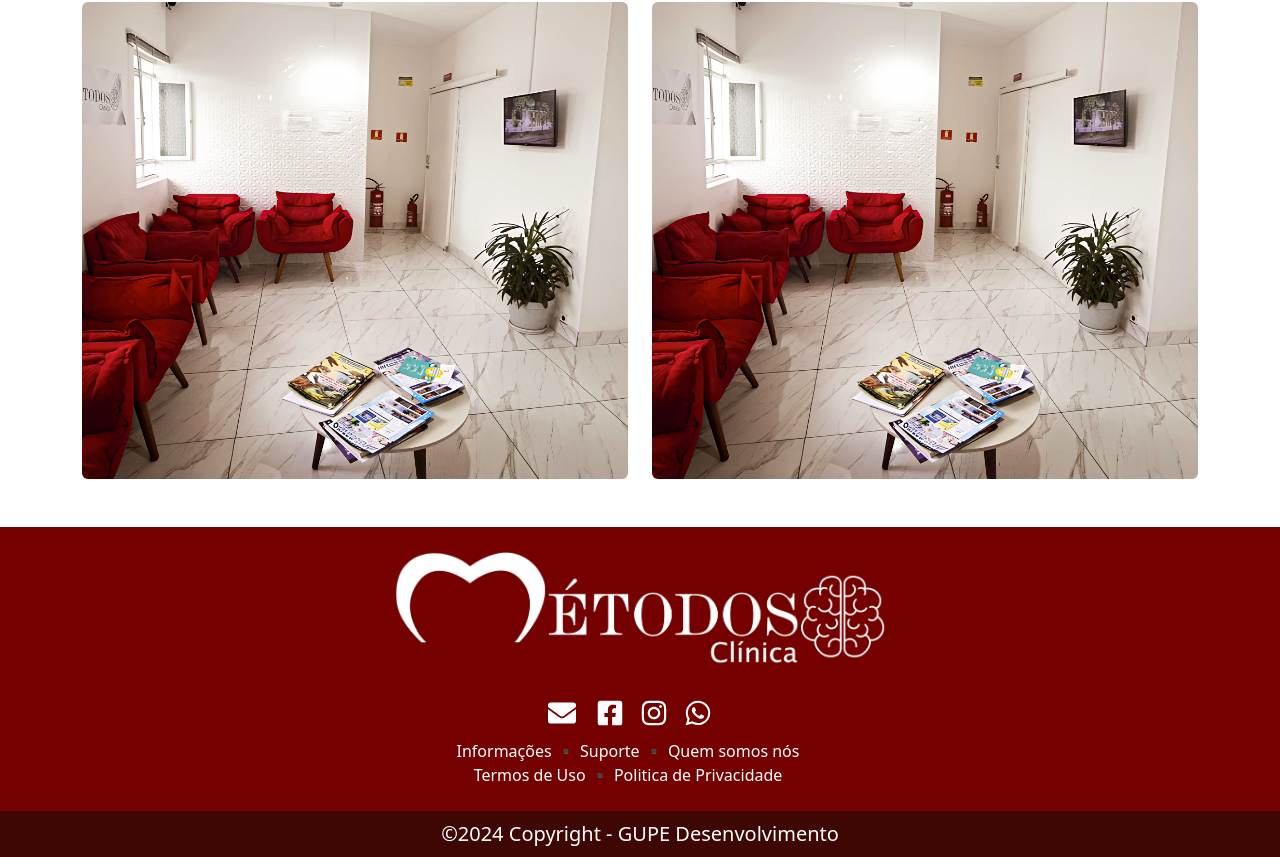
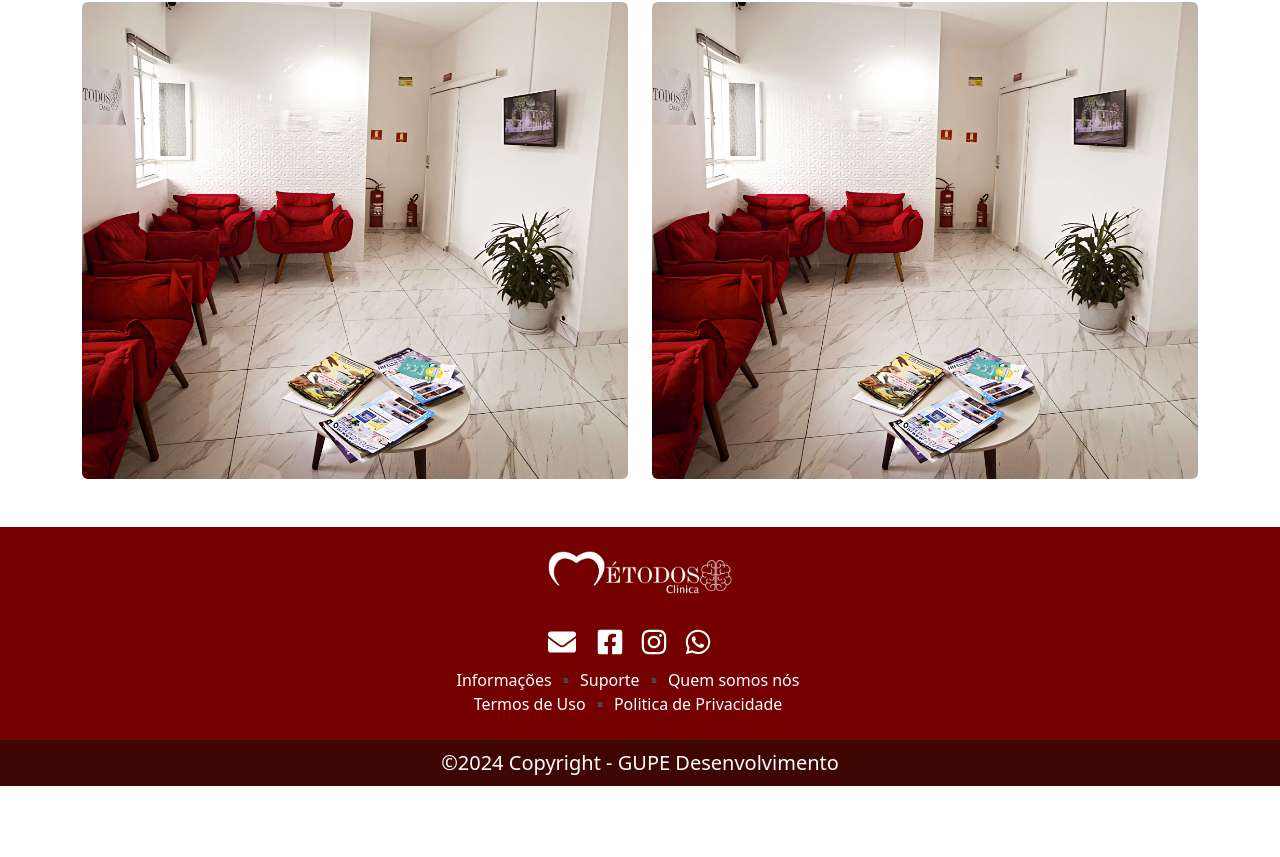
Before and after one commit to PedroOmeeti/clinica-metodos-principal, a React (Create React App) app: page / in a window 1280 px wide. Shown: the part 2338-3195 px from the top of the page. After the commit the page ends 3124 px from the top, so only its background shows below. Built offline with nearby package versions, Linux system fonts and the light colour scheme.

Commit message:
Responsividade da logo no footer

```diff
--- a/src/components/MenuFooter.components.css
+++ b/src/components/MenuFooter.components.css
@@ -7,7 +7,42 @@ a{
     color: white;
 }
 .logosize{
-    width: 100%;
+    width: 40%;
     display: block;
     margin: auto;
 }
+
+@media (min-width: 576px) {
+    /* Telas pequenas */
+    #logofooter {
+      width: 80%;
+    }
+  }
+
+  @media (min-width: 768px) and (max-width: 849px) {
+    /* Telas médias */
+    #logofooter {
+      width: 50%;
+    }
+  }
+
+  @media (min-width: 850px) and (max-width: 991px) {
+    /* Telas médias */
+    #logofooter {
+      width: 50%;
+    }
+  }
+
+  @media (min-width: 992px) and (max-width: 1199px) {
+    /* Telas grandes */
+    #logofooter {
+      width: 60%;
+    }
+  }
+
+  @media (min-width: 1200px) and (max-width: 1399px) {
+    /* Telas extra grandes */
+    #logofooter {
+      width: 45%;
+    }
+  }
--- a/src/components/MenuFooter.js
+++ b/src/components/MenuFooter.js
@@ -4,22 +4,22 @@ import "./MenuFooter.components.css"
 import { FaWhatsapp, FaEnvelope, FaInstagram, FaFacebookSquare } from "react-icons/fa";
 import Logo from './img/logo branca.png'
 
-function MenuFooter(){
-    return(
+function MenuFooter() {
+    return (
         <div className='text-center text-white p-4 fundo'>
             <Container>
                 <Row>
                     <Row className='logosize mb-2'>
-                        <Col className='align-items-center d-flex justify-content-center'><img id='logo' src={Logo}  ></img></Col>
+                        <Col className='align-items-center d-flex justify-content-center'><img className='img-fluid' id='logofooter' src={Logo}  ></img></Col>
                     </Row>
                     <Row>
-                            <div className='mt-3'>
-                                <a href='mailto:metodosclinicarecepcao@outlook.com?subject=Fale conosco' target="_blank" className='me-3 p-1 fs-3'><FaEnvelope/></a>
-                                <a href='https://www.facebook.com/metodosclinica/' target="_blank" className='me-3 fs-3'><FaFacebookSquare/></a>
-                                <a href='https://www.instagram.com/metodosclinica/' target="_blank" className='me-3 fs-3'><FaInstagram/></a>
-                                <a href='https://api.whatsapp.com/send?phone=5512996448045&text=Ol%C3%A1!%20Gostaria%20de%20saber%20mais%20sobre%20os%20servi%C3%A7os%20da%20cl%C3%ADnica.
-' target="_blank" className='fs-3'><FaWhatsapp/></a>
-                            </div>
+                        <div className='mt-3'>
+                            <a href='mailto:metodosclinicarecepcao@outlook.com?subject=Fale conosco' target="_blank" className='me-3 p-1 fs-3'><FaEnvelope /></a>
+                            <a href='https://www.facebook.com/metodosclinica/' target="_blank" className='me-3 fs-3'><FaFacebookSquare /></a>
+                            <a href='https://www.instagram.com/metodosclinica/' target="_blank" className='me-3 fs-3'><FaInstagram /></a>
+                            <a href='https://api.whatsapp.com/send?phone=5512996448045&text=Ol%C3%A1!%20Gostaria%20de%20saber%20mais%20sobre%20os%20servi%C3%A7os%20da%20cl%C3%ADnica.
+' target="_blank" className='fs-3'><FaWhatsapp /></a>
+                        </div>
                     </Row>
                     <Row className='mt-2'>
                         <Col>
--- a/src/components/NavA.js
+++ b/src/components/NavA.js
@@ -49,7 +49,6 @@ function NavA() {
               )}
               <ModalLogin />
             </NavItem>
-
           </Nav>
         </Collapse>
 
```
